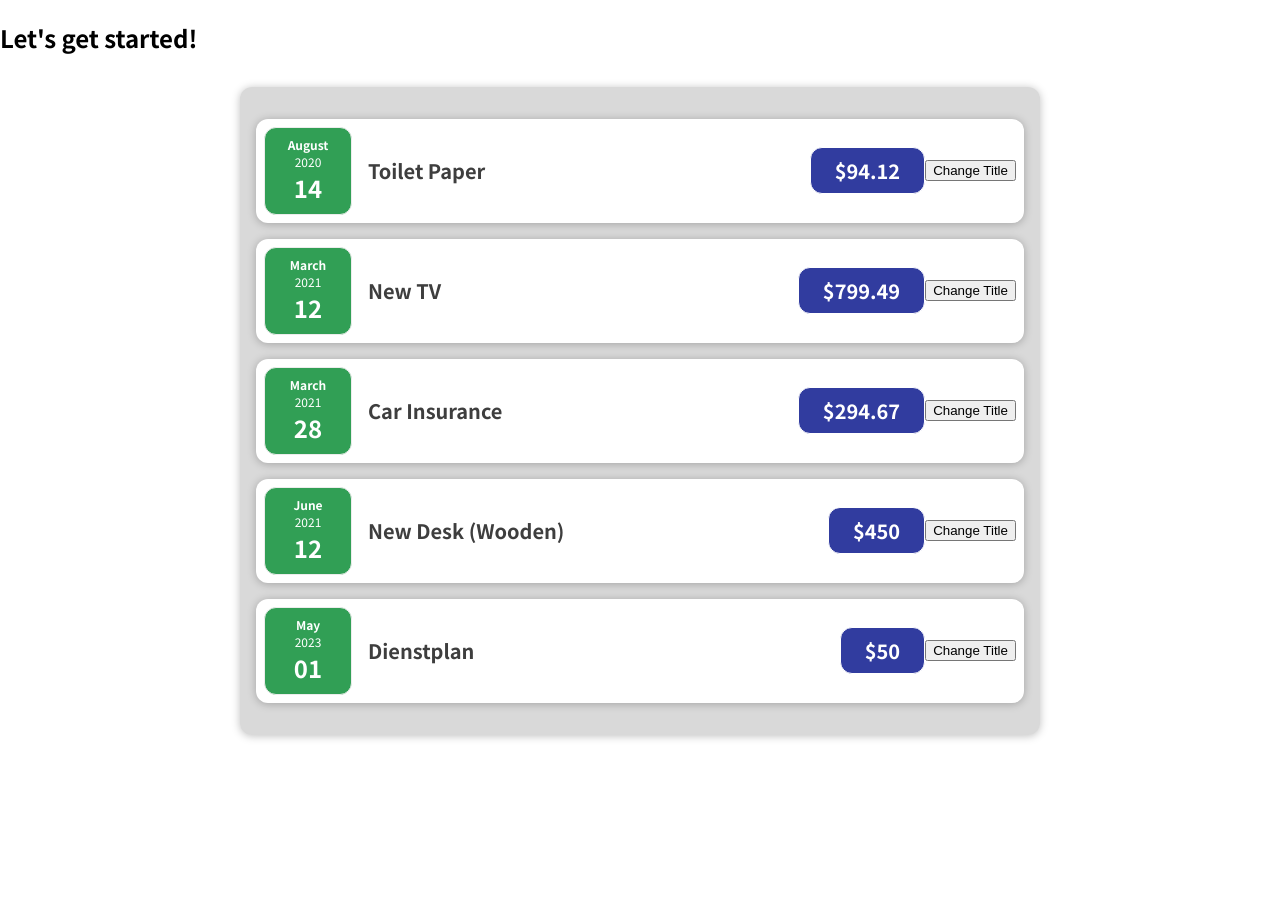
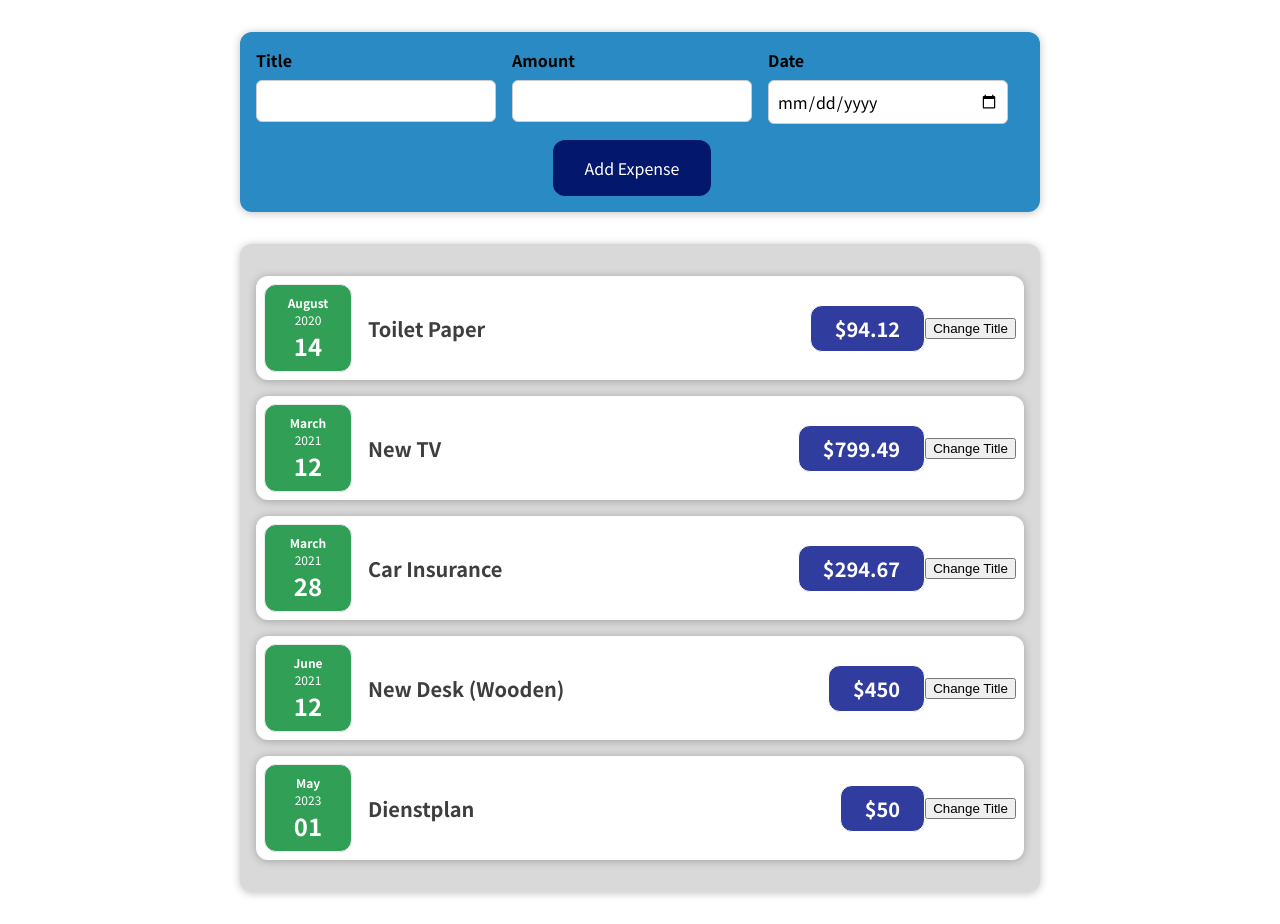
Before and after one commit to Eyas1996/React-expense, a React (Create React App) app: page / in a window 1280 px wide. Before the commit the page ends 800 px from the top, so only its background shows below. Built offline with nearby package versions, Linux system fonts and the light colour scheme.

Commit message:
51. Adding Form Inputs

```diff
--- a/src/App.js
+++ b/src/App.js
@@ -1,4 +1,5 @@
 import Expenses from "./components/Expenses/Expenses";
+import NewExpense from "./components/NewExpense/NewExpense";
 
 const App = () => {
   const expenses = [
@@ -36,7 +37,7 @@
 
   return (
     <div>
-      <h2>Let's get started!</h2>
+      <NewExpense />
       <Expenses items={expenses} />
     </div>
   );
--- /dev/null
+++ b/src/components/NewExpense/ExpenseForm.css
@@ -0,0 +1,26 @@
+.new-expense__controls {
+  display: flex;
+  flex-wrap: wrap;
+  gap: 1rem;
+  margin-bottom: 1rem;
+  text-align: left;
+}
+
+.new-expense__control label {
+  font-weight: bold;
+  margin-bottom: 0.5rem;
+  display: block;
+}
+
+.new-expense__control input {
+  font: inherit;
+  padding: 0.5rem;
+  border-radius: 6px;
+  border: 1px solid #ccc;
+  width: 15rem;
+  max-width: 100%;
+}
+
+.new-expense__actions {
+  text-align: right;
+}
--- /dev/null
+++ b/src/components/NewExpense/ExpenseForm.js
@@ -0,0 +1,28 @@
+import React from "react";
+
+import "./ExpenseForm.css";
+const ExpenseForm = () => {
+  return (
+    <form>
+      <div className="new-expense__controls">
+        <div className="new-expense__control">
+          <label>Title</label>
+          <input type="text" />
+        </div>
+        <div className="new-expense__control">
+          <label>Amount</label>
+          <input type="number" min="0.01" step="0.01" />
+        </div>
+        <div className="new-expense__control">
+          <label>Date</label>
+          <input type="date" min="2019-01-01" step="2023-12-31" />
+        </div>
+      </div>
+      <div className=".new-expense__actions">
+        <button type="submit">Add Expense</button>
+      </div>
+    </form>
+  );
+};
+
+export default ExpenseForm;
--- /dev/null
+++ b/src/components/NewExpense/NewExpense.css
@@ -0,0 +1,42 @@
+.new-expense {
+  background-color: #2a8bc4;
+  padding: 1rem;
+  margin: 2rem auto;
+  width: 50rem;
+  max-width: 95%;
+  border-radius: 12px;
+  text-align: center;
+  box-shadow: 0 1px 8px rgba(0, 0, 0, 0.25);
+}
+
+.new-expense button {
+  font: inherit;
+  cursor: pointer;
+  padding: 1rem 2rem;
+  border: none;
+  background-color: #03186c;
+  color: white;
+  border-radius: 12px;
+  margin-right: 1rem;
+  transition: 0.3s;
+  -webkit-transition: 0.3s;
+  -moz-transition: 0.3s;
+  -ms-transition: 0.3s;
+  -o-transition: 0.3s;
+}
+
+.new-expense button:hover,
+.new-expense button:active {
+  background-color: #010f46;
+}
+
+.new-expense button.alternative {
+  color: #220131;
+  border-color: transparent;
+  background-color: transparent;
+}
+
+.new-expense button.alternative:hover,
+.new-expense button.alternative:active {
+  background-color: #ddb3f8;
+}
--- /dev/null
+++ b/src/components/NewExpense/NewExpense.js
@@ -0,0 +1,13 @@
+import React from "react";
+
+import ExpenseForm from "./ExpenseForm";
+import "./NewExpense.css";
+const NewExpense = () => {
+  return (
+    <div className="new-expense">
+      <ExpenseForm />
+    </div>
+  );
+};
+
+export default NewExpense;
```
